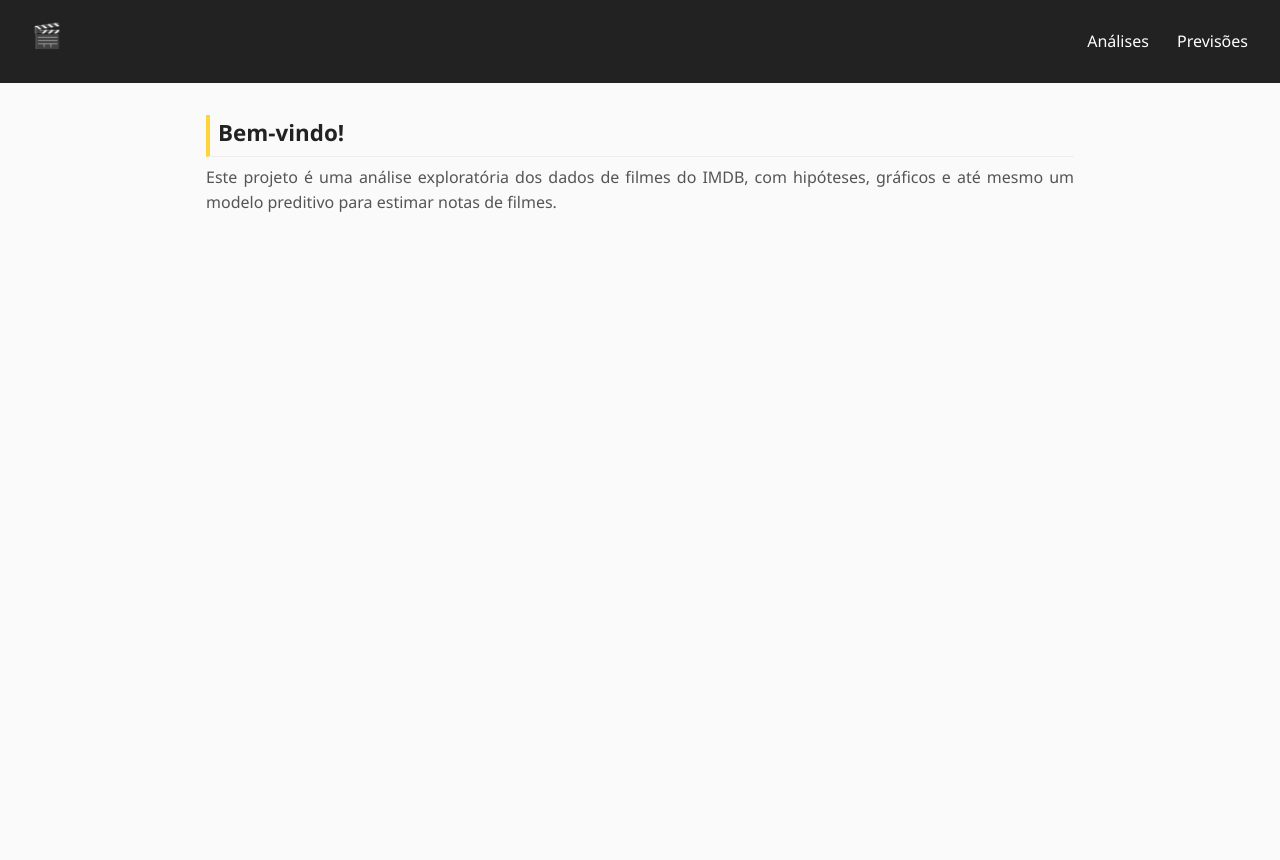
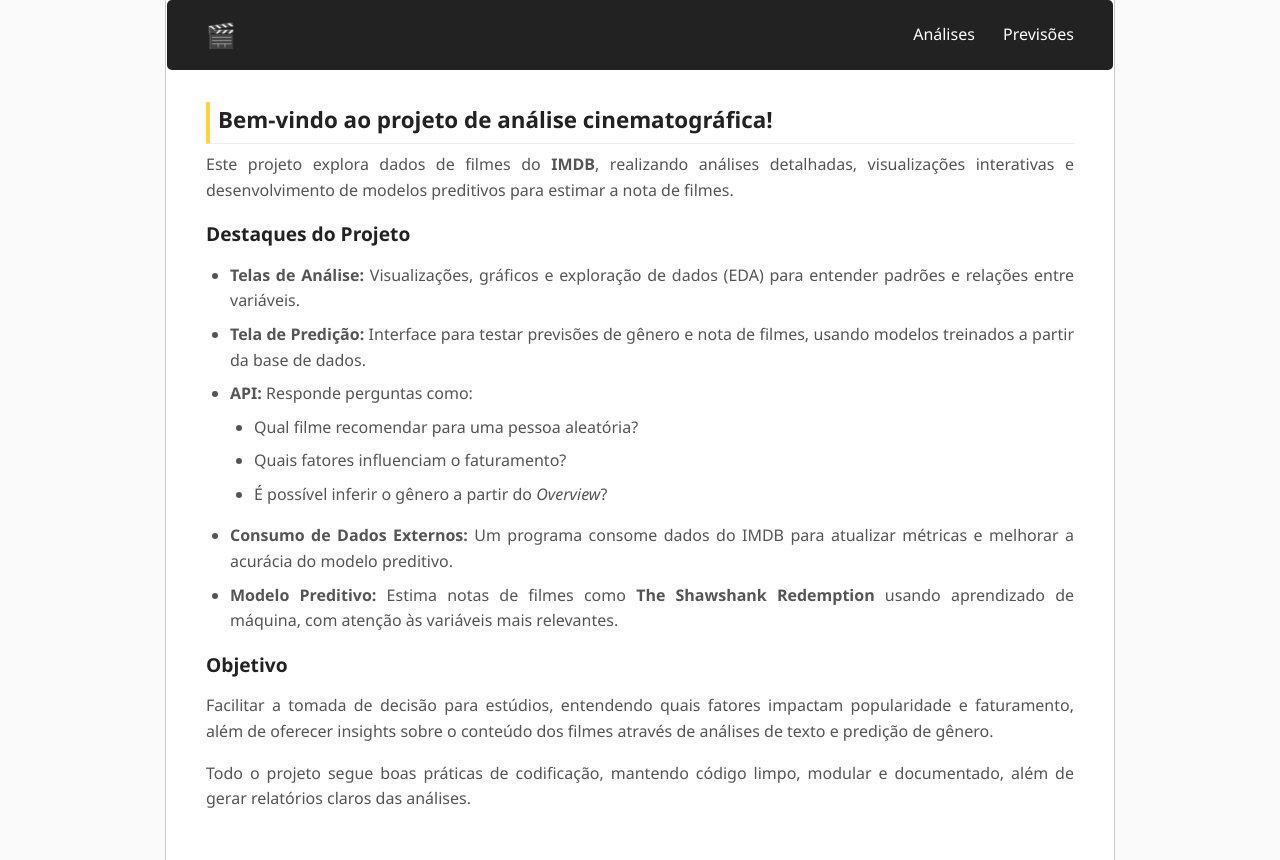
Before and after one commit to rubensrabelo/mais_estudos, a plain HTML site: page frontend/index.html in a window 1280 px wide. Before the commit the page ends 800 px from the top, so only its background shows below. Drawn offline with Linux system fonts and the light colour scheme.

Commit message:
refactor(frontend): improve layout

```diff
--- a/frontend/assets/css/layout.css
+++ b/frontend/assets/css/layout.css
@@ -1,8 +1,51 @@
 /* ====== Layout principal ====== */
+html, body {
+  height: 100%;
+  margin: 0;
+}
+
+.container {
+  max-width: 950px;
+  margin: 0 auto;
+  position: relative;
+  padding: 0 0.1rem 0.5rem 0.1rem;
+  background: #fff; /* fundo do blog */
+}
+
+/* Linhas laterais indicando o limite do blog */
+.container::before,
+.container::after {
+  content: "";
+  position: absolute;
+  top: 0;
+  bottom: 0;
+  width: 1px;
+  background: #ccc;
+}
+
+.container::before {
+  left: 0; /* linha esquerda */
+}
+
+.container::after {
+  right: 0; /* linha direita */
+}
+
+
+/* Header com fundo completo */
 header {
+  max-width: 950px;
+  margin: 0 auto;
   background: #222;
   color: #fff;
-  padding: 1rem 2rem;
+  padding: 1rem 0;
+  border-radius: 5px;
+}
+
+.header-container {
+  max-width: 900px;
+  margin: 0 auto;
+  padding: 0 1rem;
   display: flex;
   align-items: center;
   justify-content: space-between;
@@ -10,6 +53,7 @@ header {
 
 header h1 {
   font-size: 1.5rem;
+  margin: 0;
 }
 
 nav a {
--- a/frontend/index.html
+++ b/frontend/index.html
@@ -9,24 +9,55 @@
 </head>
 
 <body>
+    <section class="container">
         <header>
+            <div class="header-container">
                 <h1>🎬</h1>
                 <nav>
                     <a href="./assets/pages/analysis.html">Análises</a>
                     <a href="./assets/pages/predict.html">Previsões</a>
                 </nav>
+            </div>
         </header>
-
         <main>
             <section class="intro">
-            <h2>Bem-vindo!</h2>
+                <h2>Bem-vindo ao projeto de análise cinematográfica!</h2>
                 <p>
-                Este projeto é uma análise exploratória dos dados de filmes do IMDB,
-                com hipóteses, gráficos e até mesmo um modelo preditivo para estimar
-                notas de filmes.
+                    Este projeto explora dados de filmes do <strong>IMDB</strong>, realizando análises detalhadas,
+                    visualizações interativas e desenvolvimento de modelos preditivos para estimar a nota de filmes.
+                </p>
+                <h3>Destaques do Projeto</h3>
+                <ul>
+                    <li><strong>Telas de Análise:</strong> Visualizações, gráficos e exploração de dados (EDA) para entender
+                        padrões e relações entre variáveis.</li>
+                    <li><strong>Tela de Predição:</strong> Interface para testar previsões de gênero e nota de filmes,
+                        usando modelos treinados a partir da base de dados.</li>
+                    <li><strong>API:</strong> Responde perguntas como:
+                        <ul>
+                            <li>Qual filme recomendar para uma pessoa aleatória?</li>
+                            <li>Quais fatores influenciam o faturamento?</li>
+                            <li>É possível inferir o gênero a partir do <em>Overview</em>?</li>
+                        </ul>
+                    </li>
+                    <li><strong>Consumo de Dados Externos:</strong> Um programa consome dados do IMDB para atualizar
+                        métricas e melhorar a acurácia do modelo preditivo.</li>
+                    <li><strong>Modelo Preditivo:</strong> Estima notas de filmes como <strong>The Shawshank
+                            Redemption</strong> usando aprendizado de máquina, com atenção às variáveis mais relevantes.
+                    </li>
+                </ul>
+                <h3>Objetivo</h3>
+                <p>
+                    Facilitar a tomada de decisão para estúdios, entendendo quais fatores impactam popularidade e
+                    faturamento, além de oferecer insights sobre o conteúdo dos filmes através de análises de texto e
+                    predição de gênero.
+                </p>
+                <p>
+                    Todo o projeto segue boas práticas de codificação, mantendo código limpo, modular e documentado, além de
+                    gerar relatórios claros das análises.
                 </p>
             </section>
         </main>
+    </section>
 </body>
 
 </html>
```
Also changed, not shown: frontend/assets/pages/analysis.html (+5 -69 lines), frontend/assets/pages/predict.html (+5 -11 lines), backend/src/img/wordcloud_overview.png. Lines whose indentation alone changed are shown as unchanged.
